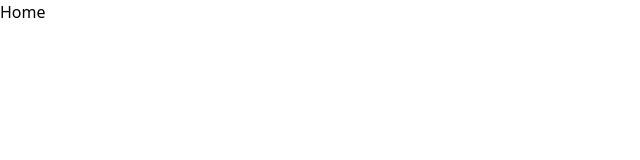
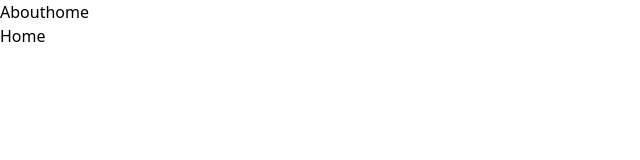
Before and after one commit to rakeshlaishetty/frontend-pdf, a React (Vite) app: page / in a window 1280 px wide. Shown: the top 160 px of the page, without its empty margins (0-640 px from the left). Built offline with nearby package versions, Linux system fonts and the light colour scheme.

Commit message:
hash router

```diff
--- a/src/App.jsx
+++ b/src/App.jsx
@@ -1,5 +1,5 @@
 import React from "react";
-import { Routes, Route } from "react-router-dom";
+import { Routes, Route, Link } from "react-router-dom";
 
 const Home = () => {
   console.log("home");
@@ -12,9 +12,15 @@
 };
 export default function App() {
   return (
+     <>
+     <div>
+        <Link to={"/about"}>About</Link>
+        <Link to={"/"}>home</Link>
+      </div>
     <Routes>
       <Route path="/" element={<Home />} />
       <Route path="/about" element={<About />} />
     </Routes>
+     </>
   );
 }
```
